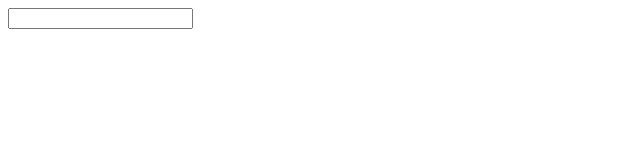
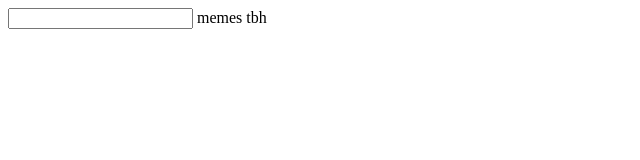
Before and after one commit to sethideep23/sethideep23.github.io, a plain HTML site: page index.html in a window 1280 px wide. Shown: the full height of the page, 0-640 px from the left. Drawn offline with nearby package versions, Linux system fonts and the light colour scheme.

Commit message:
index updated

```diff
--- a/index.html
+++ b/index.html
@@ -10,5 +10,6 @@
 </head>
 <body>
   <input id="input"></input>
+  memes tbh
 </body>
 </html>
```
